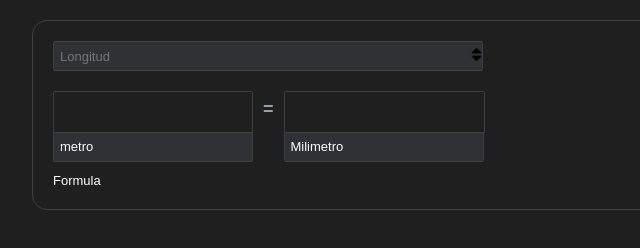
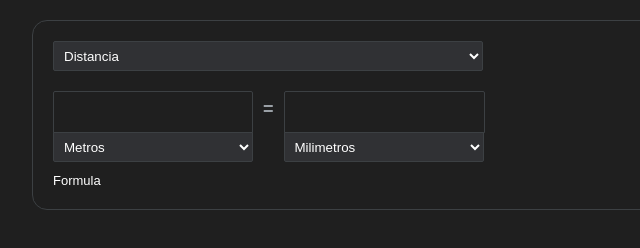
Before and after one commit to 455v/conversions, a plain HTML site: page index.html in a window 1280 px wide. Shown: the full height of the page, 283-923 px from the left. Drawn offline with Linux system fonts and the light colour scheme.

Commit message:
correjir-estilos

```diff
--- a/index.html
+++ b/index.html
@@ -9,24 +9,27 @@
   <body>
     <div class="container">
       <section class="container-type">
-        <div>
-          <input type="text" placeholder="Longitud" />
-          <img
-            src="./icons/ordenar-flechas-par-apuntando-hacia-arriba-y-hacia-abajo.png"
-            alt="Flechas"
-            stroke="white"
-          />
-        </div>
+        <label for="types"></label>
+        <select class="container-type--select" name="types" id="types">
+          <option value="distance">Distancia</option>
+          <option value="time">Tiempo</option>
+        </select>
       </section>
       <section class="container-type--options">
         <div class="type-options-right">
           <input type="number" />
-          <p>metro</p>
+          <label for="types"></label>
+          <select class="container-type--right" name="types" id="types">
+            <option value="meters">Metros</option>
+          </select>
         </div>
         <p class="equality">=</p>
         <div class="type-options-left">
           <input type="number" />
-          <p>Milimetro</p>
+          <label for="types"></label>
+          <select class="container-type--left" name="types" id="types">
+            <option value="millimeters">Milimetros</option>
+          </select>
         </div>
       </section>
       <section class="container-type--forms">
--- a/style.css
+++ b/style.css
@@ -27,20 +27,17 @@ input {
   margin: 20px auto;
   padding: 20px;
 }
-.container-type {
+.container-type--options {
+  width: 430px;
+}
+.container-type--select {
   width: 430px;
   height: 30px;
   background-color: var(--font-button);
   border: 0.1px solid var(--color-border);
   border-radius: 2px;
   padding: 6px;
-}
-.container-type div img {
-  width: 13px;
-  height: 13px;
-  text-align: end;
-  position: relative;
-  left: 230px;
+  color: white;
 }
 
 .container-type--options {
@@ -59,7 +56,7 @@ input {
   border-radius: 2px 2px 0 0;
   text-align: center;
 }
-.type-options-right p:nth-child(2) {
+.type-options-right .container-type--right {
   background-color: var(--font-button);
   width: 200px;
   height: 30px;
@@ -68,6 +65,7 @@ input {
   padding: 6px;
   position: relative;
   bottom: 1px;
+  color: white;
 }
 
 .equality {
@@ -85,7 +83,7 @@ input {
   border-radius: 2px 2px 0 0;
   text-align: center;
 }
-.type-options-left p:nth-child(2) {
+.type-options-left .container-type--left {
   background-color: var(--font-button);
   width: 200px;
   height: 30px;
@@ -94,6 +92,7 @@ input {
   padding: 6px;
   position: relative;
   bottom: 1px;
+  color: white;
 }
 
 .container-type--forms {
```
